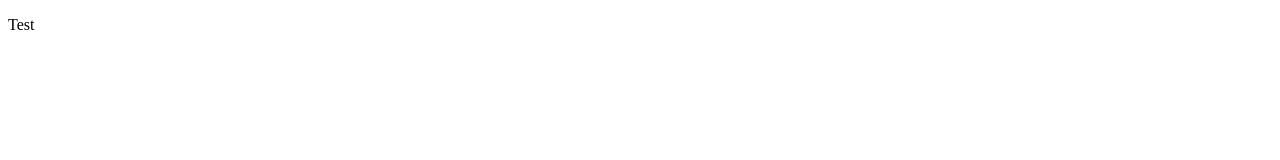
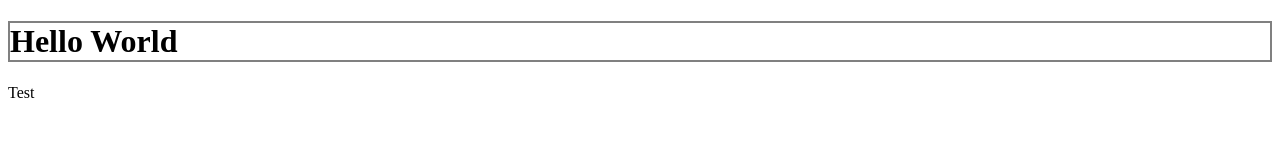
Before and after one commit to kalyan2001/Test, a plain HTML site: page index.html in a window 1280 px wide. Drawn offline with Linux system fonts and the light colour scheme.

Commit message:
second commit

```diff
--- a/index.html
+++ b/index.html
@@ -3,9 +3,11 @@
 <head>
     <meta charset="UTF-8">
     <meta name="viewport" content="width=device-width, initial-scale=1.0">
+    <link rel="stylesheet" href="styles.css">
     <title>Document</title>
 </head>
 <body>
+    <h1>Hello World</h1>
     <p>Test</p>
 </body>
 </html>
--- /dev/null
+++ b/styles.css
@@ -0,0 +1,3 @@
+h1{
+    border: 2px solid gray;
+}
```
